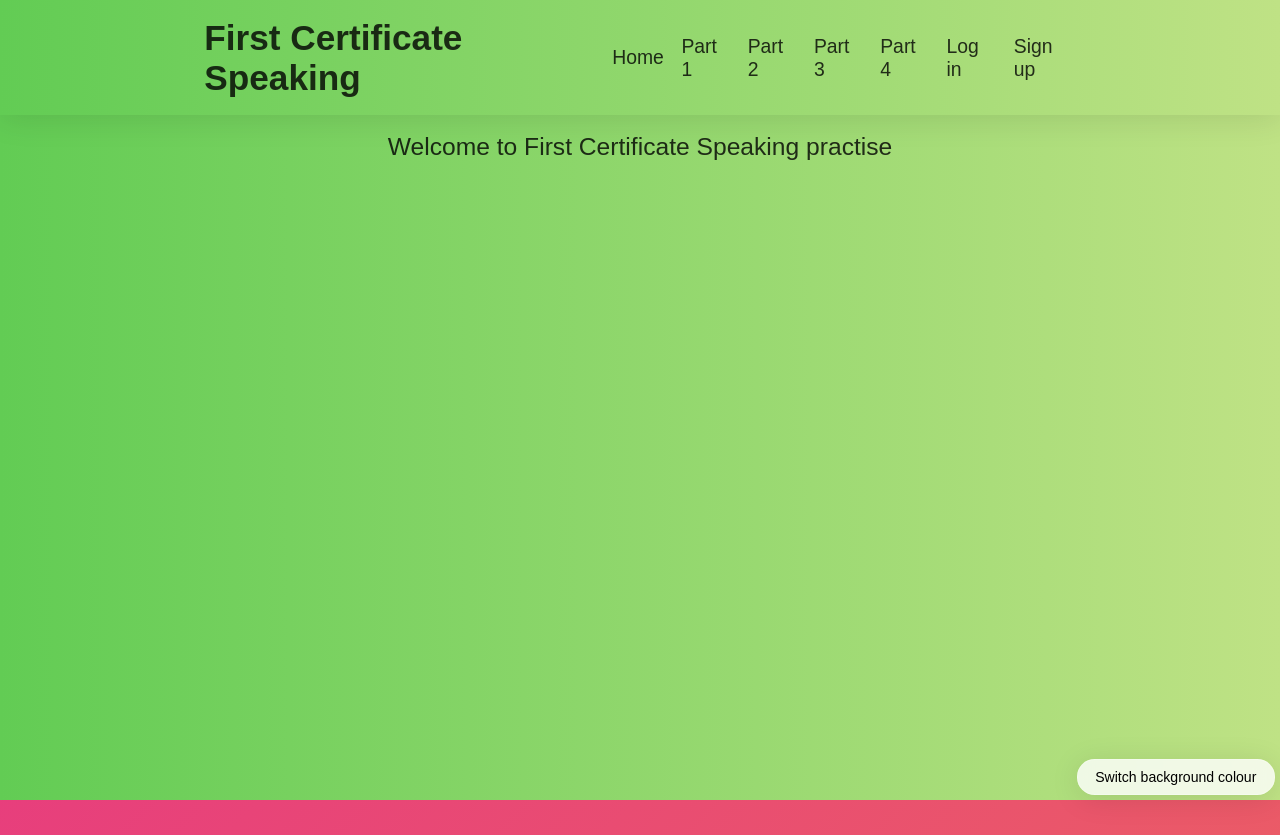
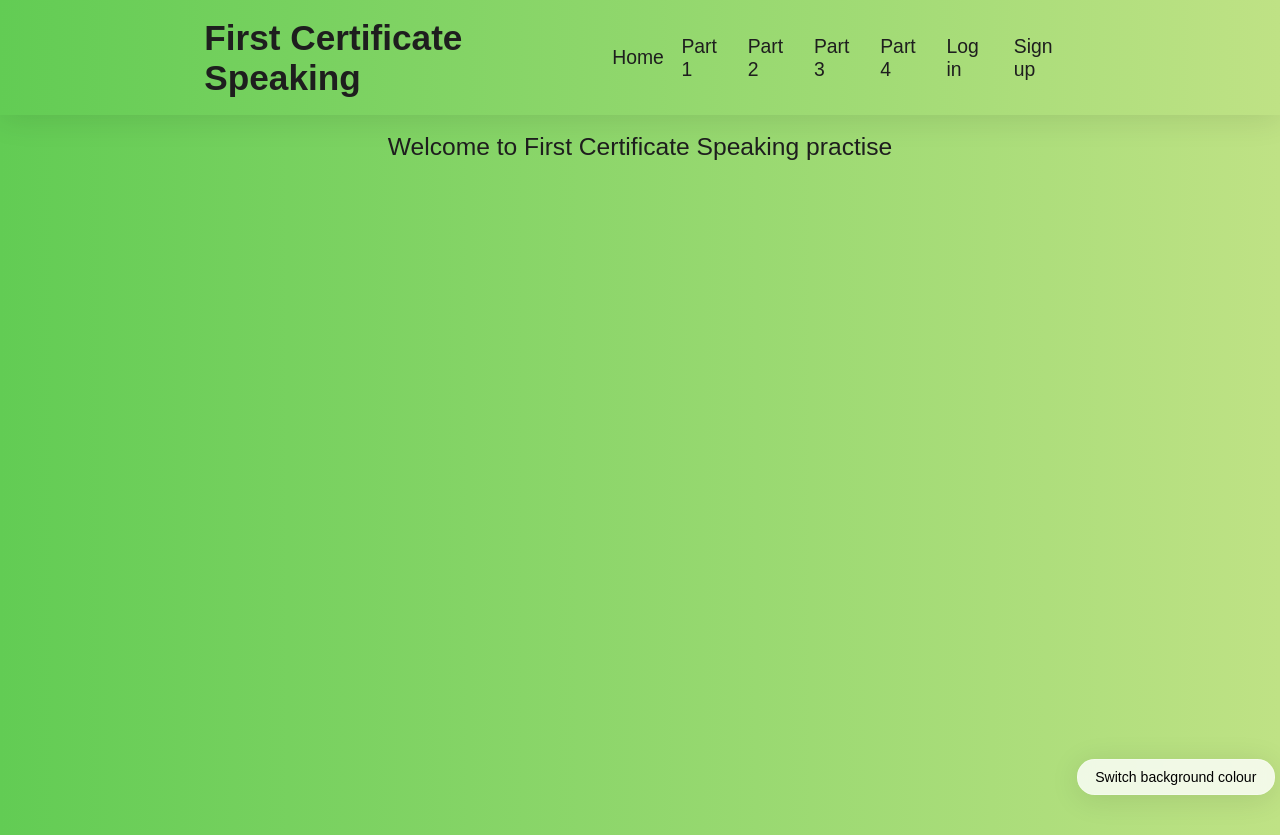
Before and after one commit to 11ac11/speakgen, a Next.js app: page / in a window 1280 px wide. Built offline with nearby package versions, Linux system fonts and the light colour scheme; a web font is replaced by a local one.

Commit message:
small layout changes

```diff
--- a/styles/globals.css
+++ b/styles/globals.css
@@ -6,7 +6,7 @@ body {
   margin: 0;
   font-family: "Sofia Sans Semi Condensed", sans-serif;
   max-width: 100vw;
-  height: 100vh;
+  min-height: 100vh;
   background: #23d5ab; /* fallback for old browsers */
   background: -webkit-linear-gradient(
     -45deg,
@@ -24,17 +24,16 @@ body {
   ); /* W3C, IE 10+/ Edge, Firefox 16+, Chrome 26+, Opera 12+, Safari 7+ */
   background-size: 400% 400%;
   animation: gradient 15s ease infinite;
-  color: rgba(0, 0, 0, 0.8);
+  color: rgb(30, 30, 30);
   font-size: 1.1rem;
 }
 
 main {
-  /* padding: 1rem; */
   display: flex;
-  justify-content: center;
+  justify-content: flex-start;
   flex-direction: column;
   align-items: center;
-  height: 90vh;
+  min-height: 90vh;
   max-width: 85%;
   margin: auto;
 }
```
